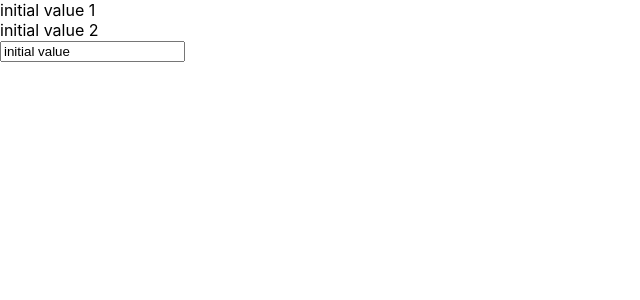
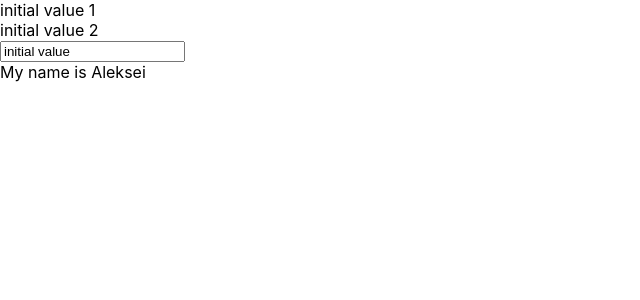
Before and after one commit to sanbir/test-react, a React (Create React App) app: page / in a window 1280 px wide. Shown: the top 300 px of the page, without its empty margins (0-640 px from the left). Built offline with nearby package versions, Linux system fonts and the light colour scheme.

Commit message:
added name Aleksey

```diff
--- a/src/App.js
+++ b/src/App.js
@@ -2,13 +2,17 @@
 //import {FunctionComponent} from "./FunctionComponent";
 //import {List} from "./List";
 //import {ComponentWithState} from "./ComponentWithState";
-import {ContextUsage} from "./ContextUsage";
+import { ContextUsage } from "./ContextUsage";
 
 function App() {
   return (
-    <div>
-        <ContextUsage/>
-    </div>
+    <>
+      <div>
+        <ContextUsage />
+      </div>
+      <div>My name is Aleksei</div>
+    </>
+
   );
 }
 
```
